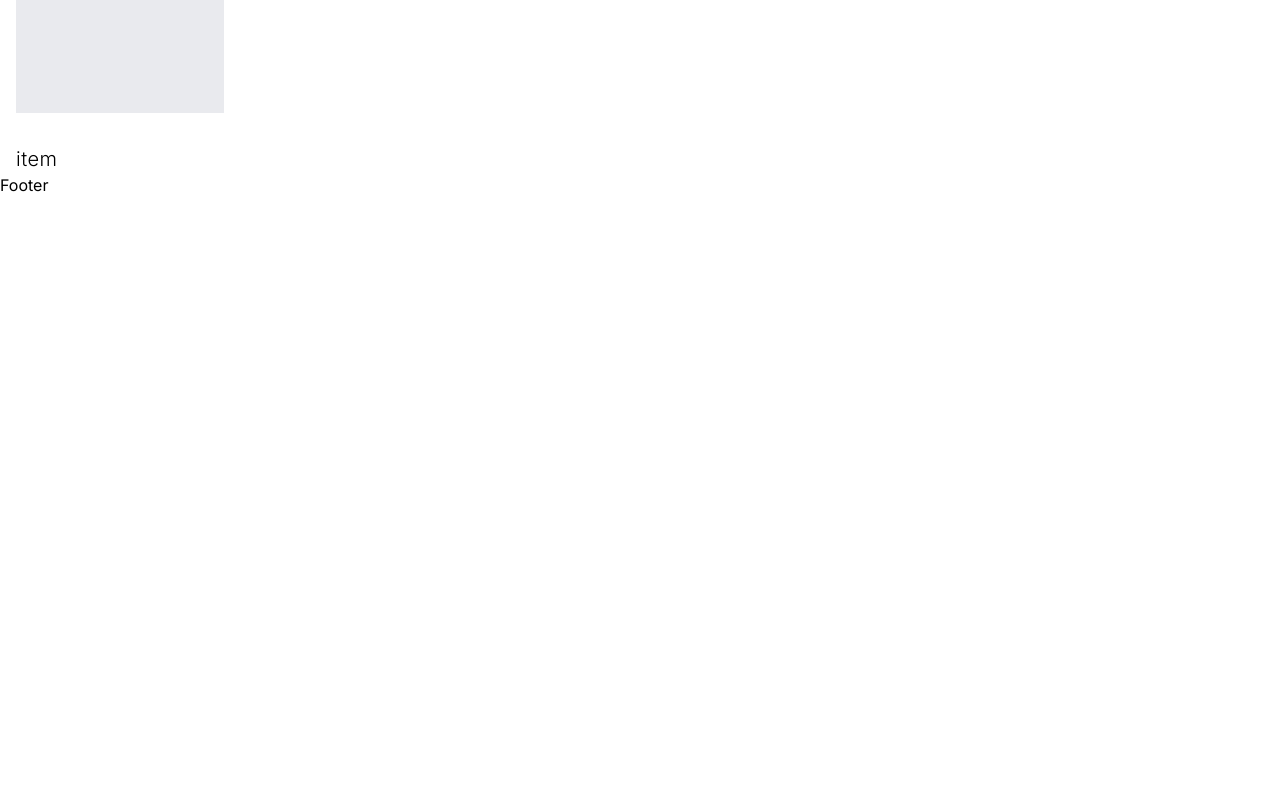
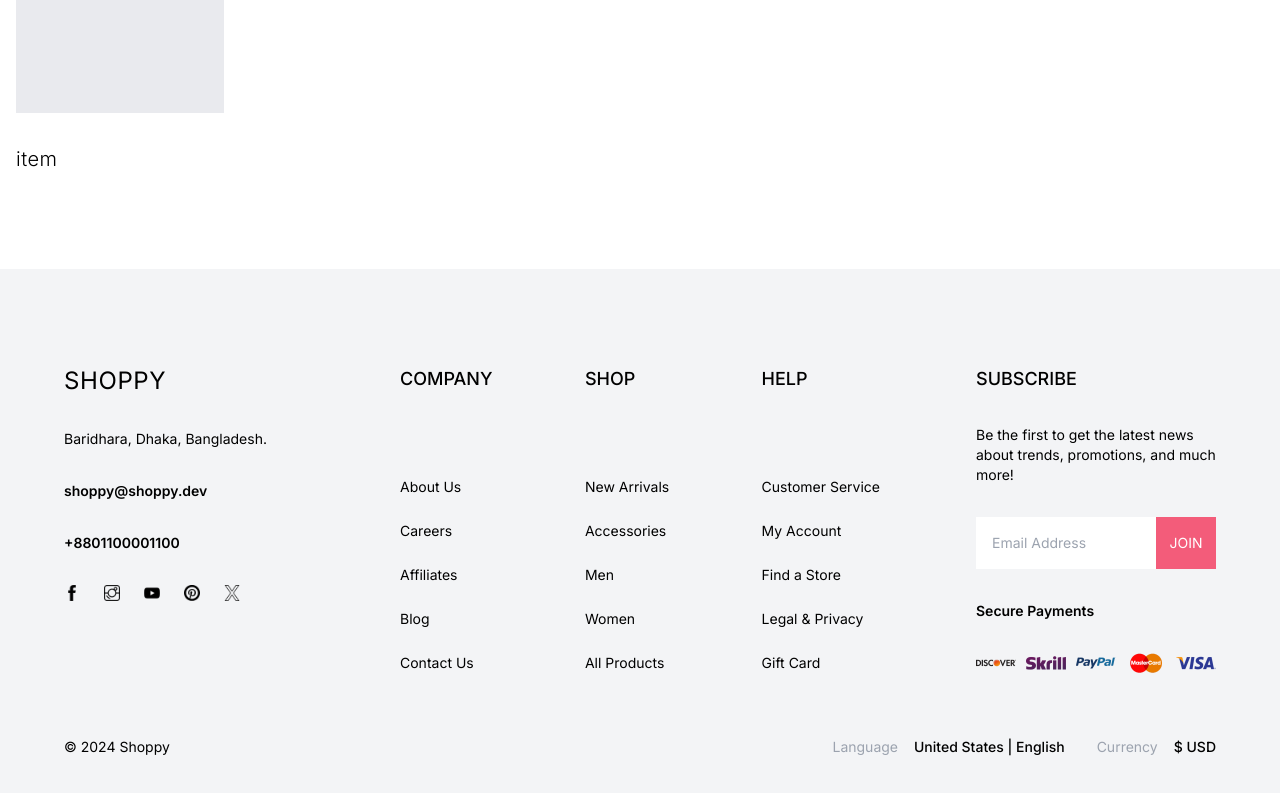
Before and after one commit to Oiyzul/shoppy-client, a Next.js app: page / in a window 1280 px wide. Shown: the part 1247-2040 px from the top of the page. Before the commit the page ends 1444 px from the top, so only its background shows below. Built offline with nearby package versions, Linux system fonts and the light colour scheme.

Commit message:
Footer page designed.

```diff
--- a/src/components/Footer.tsx
+++ b/src/components/Footer.tsx
@@ -1,5 +1,107 @@
+import Image from "next/image";
+import Link from "next/link";
+
 const Footer = () => {
-  return <div>Footer</div>;
+  return (
+    <div className="py-24 px-4 md:px-8 lg:px-16 xl:32 2xl:px-64 bg-gray-100 text-sm mt-24">
+      {/* top */}
+      <div className="flex flex-col md:flex-row justify-between gap-24">
+        {/* left */}
+        <div className="w-full md:w-1/2 lg:w-1/4 flex flex-col gap-8">
+          <Link href={"/"}>
+            <div className="text-2xl tracking-wide">SHOPPY</div>
+          </Link>
+          <p>Baridhara, Dhaka, Bangladesh.</p>
+          <span className="font-semibold">shoppy@shoppy.dev</span>
+          <span className="font-semibold">+8801100001100</span>
+          <div className="flex gap-6">
+            <Image src={"/facebook.png"} alt="" width={16} height={16} />
+            <Image src={"/instagram.png"} alt="" width={16} height={16} />
+            <Image src={"/youtube.png"} alt="" width={16} height={16} />
+            <Image src={"/pinterest.png"} alt="" width={16} height={16} />
+            <Image src={"/x.png"} alt="" width={16} height={16} />
+          </div>
+        </div>
+        {/* center */}
+        <div className="hidden lg:flex justify-between w-1/2">
+          <div className="flex flex-col justify-between">
+            <h1 className="font-medium text-lg">COMPANY</h1>
+            <div className="flex flex-col gap-6">
+              <Link href={""}>About Us</Link>
+              <Link href={""}>Careers</Link>
+              <Link href={""}>Affiliates</Link>
+              <Link href={""}>Blog</Link>
+              <Link href={""}>Contact Us</Link>
+            </div>
+          </div>
+          <div className="flex flex-col justify-between">
+            <h1 className="font-medium text-lg">SHOP</h1>
+            <div className="flex flex-col gap-6">
+              <Link href="">New Arrivals</Link>
+              <Link href="">Accessories</Link>
+              <Link href="">Men</Link>
+              <Link href="">Women</Link>
+              <Link href="">All Products</Link>
+            </div>
+          </div>
+          <div className="flex flex-col justify-between">
+            <h1 className="font-medium text-lg">HELP</h1>
+            <div className="flex flex-col gap-6">
+              <Link href="">Customer Service</Link>
+              <Link href="">My Account</Link>
+              <Link href="">Find a Store</Link>
+              <Link href="">Legal & Privacy</Link>
+              <Link href="">Gift Card</Link>
+            </div>
+          </div>
+        </div>
+        {/* right */}
+        <div className="w-full md:w-1/2 lg:w-1/4 flex flex-col gap-8">
+          <h1 className="font-medium text-lg">SUBSCRIBE</h1>
+          <p>
+            {" "}
+            Be the first to get the latest news about trends, promotions, and
+            much more!
+          </p>
+          <div className="flex">
+            <input
+              type="text"
+              placeholder="Email Address"
+              className="p-4 w-3/4 outline-none"
+            />
+            <button
+              className="w-1/4
+              bg-cart text-white"
+            >
+              JOIN
+            </button>
+          </div>
+          <span className="font-semibold">Secure Payments</span>
+          <div className="flex justify-between">
+            <Image src="/discover.png" alt="" width={40} height={20} />
+            <Image src="/skrill.png" alt="" width={40} height={20} />
+            <Image src="/paypal.png" alt="" width={40} height={20} />
+            <Image src="/mastercard.png" alt="" width={40} height={20} />
+            <Image src="/visa.png" alt="" width={40} height={20} />
+          </div>
+        </div>
+      </div>
+      {/* bottom */}
+      <div className="flex flex-col md:flex-row items-center justify-between gap-8 mt-16">
+        <div>&copy; 2024 Shoppy</div>
+        <div className="flex flex-col gap-8 md:flex-row">
+          <div>
+            <span className="text-gray-400 mr-4">Language</span>
+            <span className="font-medium">United States | English</span>
+          </div>
+          <div>
+          <span className="text-gray-400 mr-4">Currency</span>
+            <span className="font-medium">$ USD</span>
+          </div>
+        </div>
+      </div>
+    </div>
+  );
 };
 
 export default Footer;
```
